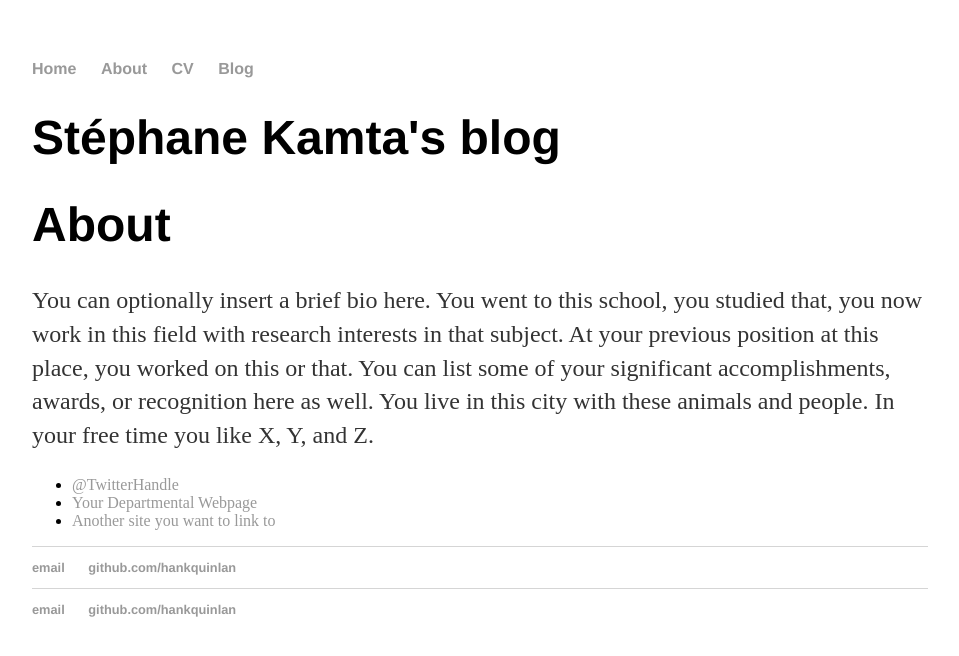
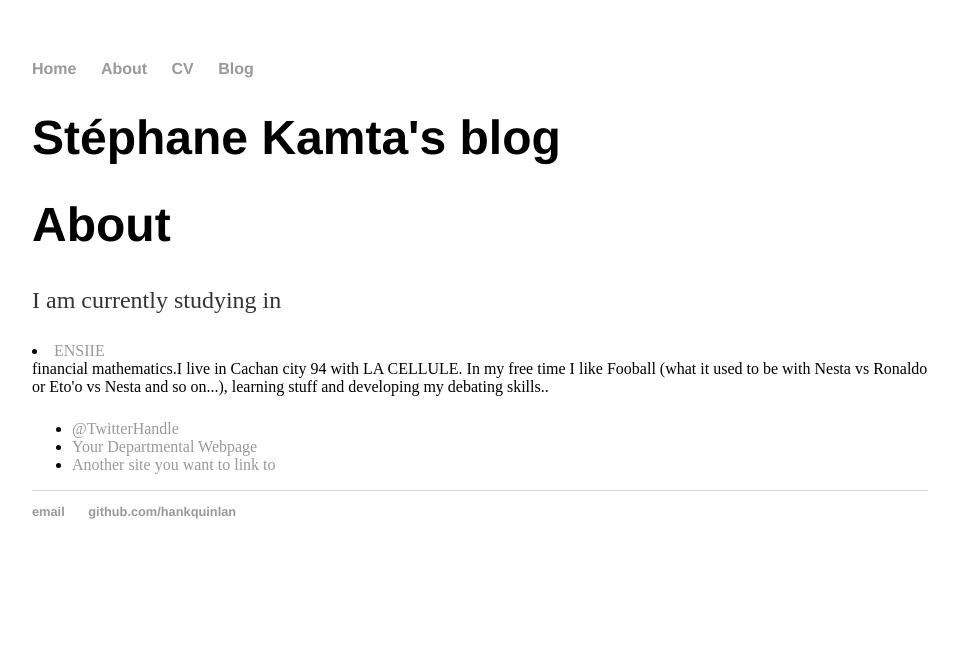
Before and after one commit to skad94/skad94.github.io, a Jekyll site: the page built from about/index.html, in a window 1280 px wide. Shown: the top 656 px of the page, without its empty margins (160-1119 px from the left). Built offline with Jekyll 4.4.1, drawn with Linux system fonts in a browser that asks for light colours.

Commit message:
Update index.html

```diff
--- a/about/index.html
+++ b/about/index.html
@@ -10,7 +10,7 @@ title: Stéphane Kamta's blog
 
   		<div class="about">
 			<h1>About</h1>
-			<p>You can optionally insert a brief bio here. You went to this school, you studied that, you now work in this field with research interests in that subject. At your previous position at this place, you worked on this or that. You can list some of your significant accomplishments, awards, or recognition here as well. You live in this city with these animals and people. In your free time you like X, Y, and Z.</p>
+			<p>I am currently studying in <li><a href="www.ensiie.fr">ENSIIE</a></li> financial mathematics.I live in Cachan city 94 with LA CELLULE. In my free time I like Fooball (what it used to be with Nesta vs Ronaldo or Eto'o vs Nesta and so on...), learning stuff and developing my debating skills..</p>
 
 			<ul class="contacts">
 				<li><a href="#">@TwitterHandle</a></li>
@@ -21,11 +21,4 @@ title: Stéphane Kamta's blog
 
 
 </div>
-
-  <footer>
-   <ul>
-   <li><a href="mailto:hankquinlanhub@gmail.com">email</a></li>
-   <li><a href="https://github.com/hankquinlan">github.com/hankquinlan</a></li>
-   </ul>
-  </footer>
   </body>
```
